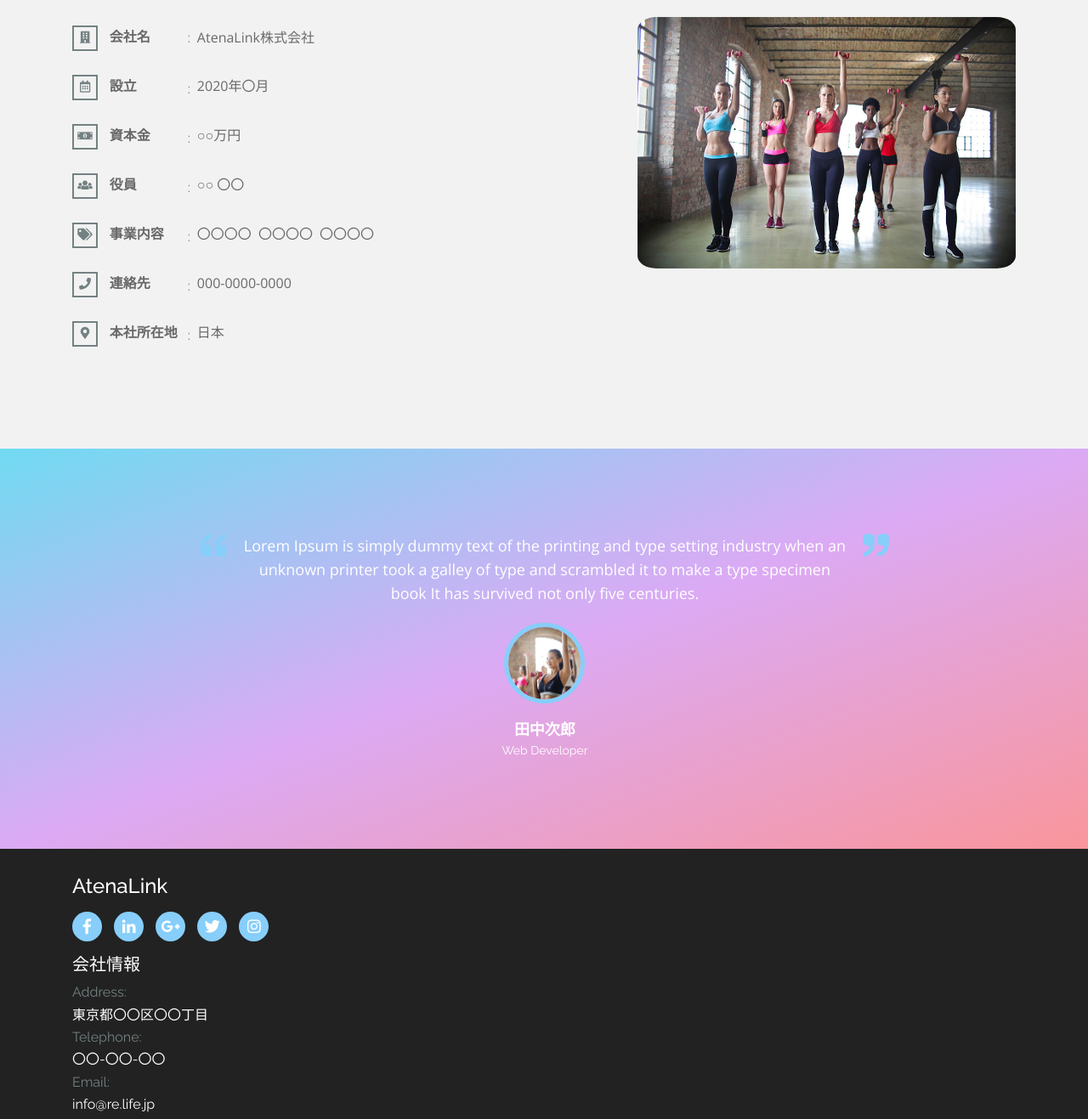
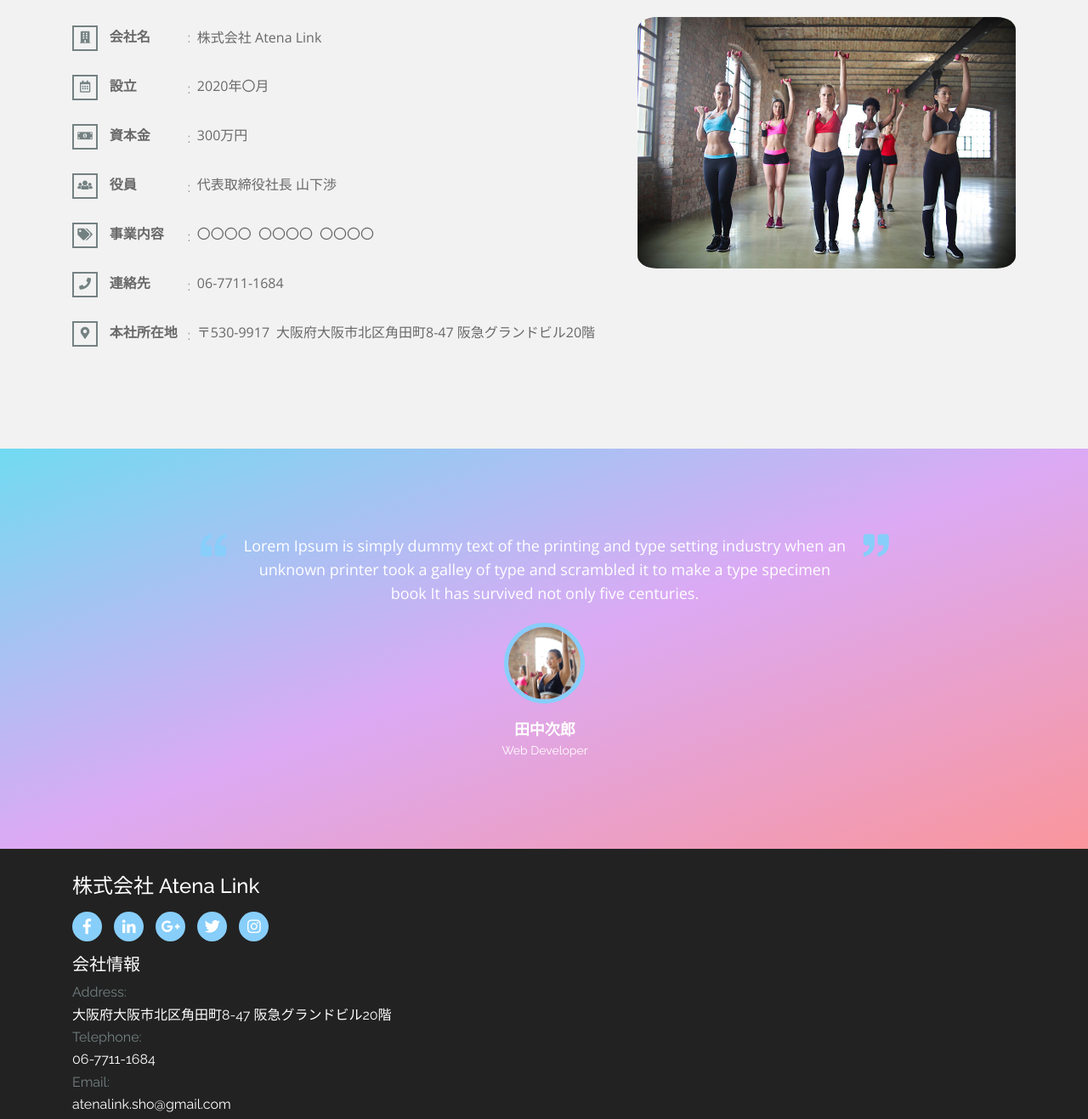
Before and after one commit to Daiki-knst/AtenaLinkHP, a plain HTML site: page company.html in a window 1280 px wide. Shown: the part 480-1797 px from the top of the page at 85% size. Drawn offline with nearby package versions, Linux system fonts and the light colour scheme.

Commit message:
会社の基本情報を入力

```diff
--- a/company.html
+++ b/company.html
@@ -107,7 +107,7 @@
                                              <i class="hidden-xs fas fa-building"></i>
                                             <span>会社名</span>
                                          </th>
-                                          <td>AtenaLink株式会社</td>
+                                          <td>株式会社 Atena Link</td>
                                      </tr>
                                      <tr>
                                          <th>
@@ -121,14 +121,14 @@
                                             <i class="hidden-xs fas fa-money-bill-alt"></i>
                                              <span>資本金</span>
                                          </th>
-                                         <td>○○万円</td>
+                                         <td>300万円</td>
                                      </tr>
                                      <tr>
                                          <th>
                                              <i class="hidden-xs fas fa-users"></i>
                                              <span>役員</span>
                                          </th>
-                                         <td>○○ 〇〇</td>
+                                         <td>代表取締役社長 山下渉</td>
                                      </tr>
                                      <tr>
                                         <th>
@@ -144,14 +144,15 @@
                                             <i class="hidden-xs fas fa-phone"></i>
                                             <span>連絡先</span>
                                         </th>
-                                        <td>000-0000-0000</td>
+                                        <td>06-7711-1684</td>
                                     </tr>
                                     <tr>
                                         <th>
                                             <i class="hidden-xs fas fa-map-marker-alt"></i>
                                             <span>本社所在地</span>
                                         </th>
-                                        <td>日本</td>
+                                        <td>〒530-9917</td>
+                                        <td>大阪府大阪市北区角田町8-47 阪急グランドビル20階</td>
                                     </tr>
                                  </tbody>
                              </table>
@@ -246,7 +247,7 @@
         <footer class="pt-30 pb-30">
             <div class="container">
                 <a href="index.html">
-                    <h4 class="text-white">AtenaLink</h4>
+                    <h4 class="text-white">株式会社 Atena Link</h4>
                 </a>
                 <div class="social-icons mt-15 mb-15">
                     <a href="#"><i class="fab fa-facebook-f"></i></a>
@@ -260,11 +261,11 @@
                     <ul class="list-unstyled footer-link">
                       <li class="d-block">
                         <span class="d-block">Address:</span>
-                        <span class="text-white">東京都〇〇区〇〇丁目</span></li>
-                      <li class="d-block"><span class="d-block">Telephone:</span><span class="text-white">〇〇-〇〇-〇〇</span></li>
-                      <li class="d-block"><span class="d-block">Email:</span><span class="text-white">info@re.life.jp</span></li>
+                        <span class="text-white">大阪府大阪市北区角田町8-47 阪急グランドビル20階</span></li>
+                      <li class="d-block"><span class="d-block">Telephone:</span><span class="text-white">06-7711-1684</span></li>
+                      <li class="d-block"><span class="d-block">Email:</span><span class="text-white">atenalink.sho@gmail.com</span></li>
                     </ul>
-                  </div>
+                </div>
                 <div class="row text-center">
                     <div class="col-md-12">
                         <p class="copy pt-30">
```
Also changed, not shown: access.html (+4 -4 lines), business-detail1.html (+4 -4 lines), business.html (+4 -4 lines), contact.html (+4 -4 lines), index.html (+4 -4 lines).
